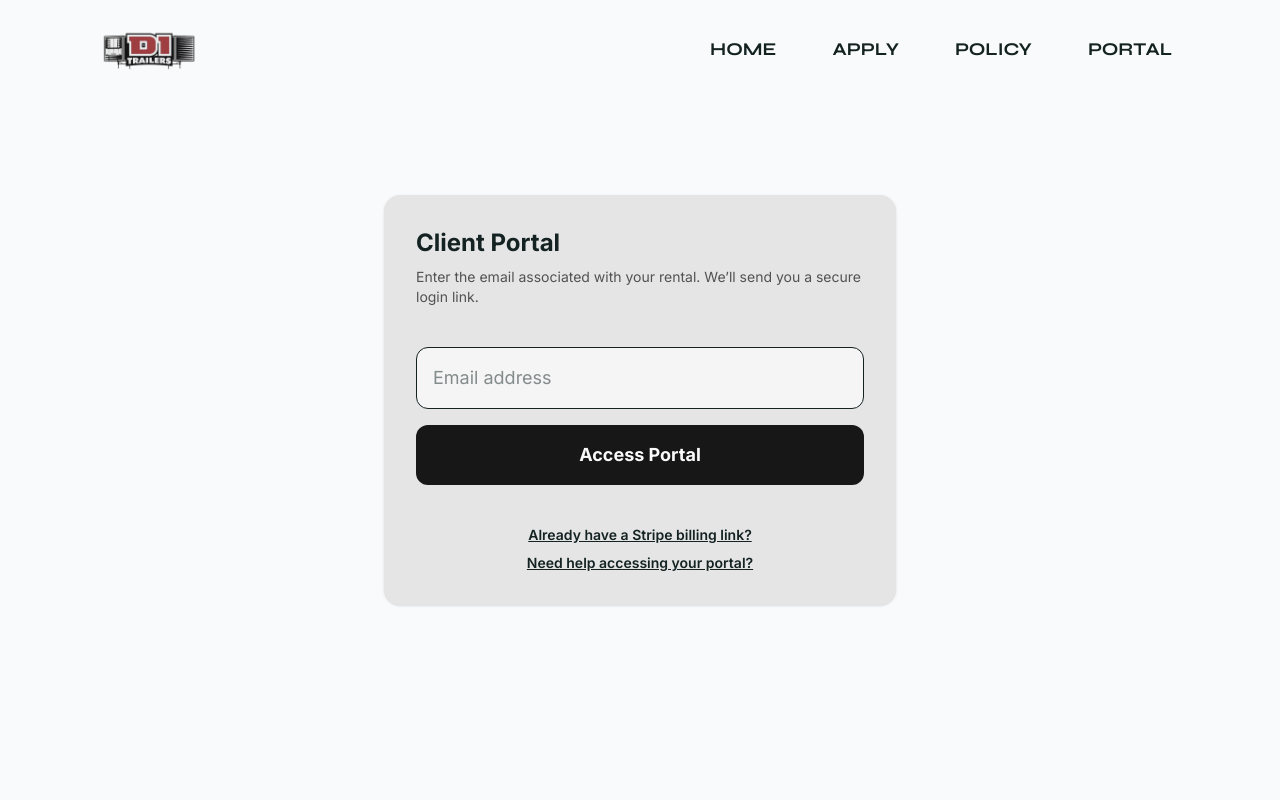
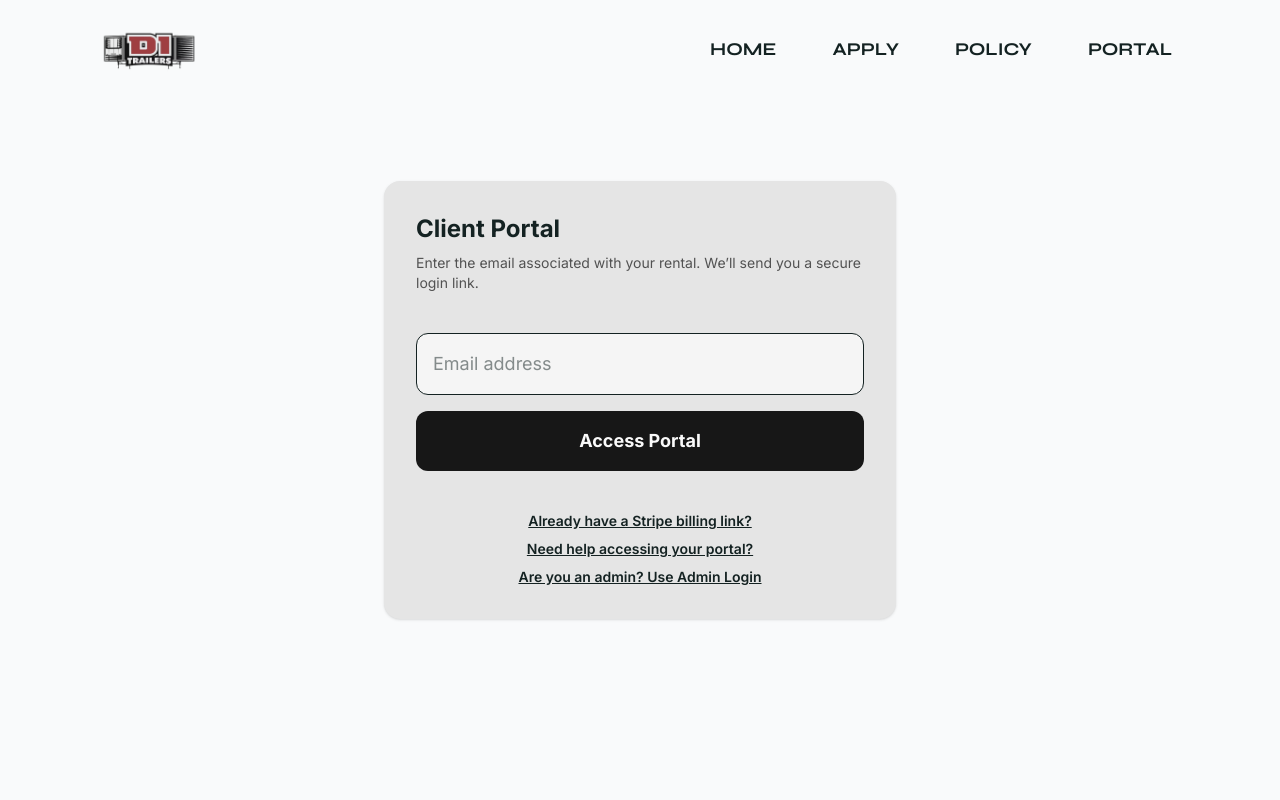
Before and after one commit to d1trailers/d1trailers, a Next.js app: page /login in a window 1280 px wide. Shown: the top 800 px of the page. Built offline with nearby package versions, Linux system fonts and the light colour scheme; a web font is replaced by a local one.

Commit message:
Add Admin Login Link To Client Login Portal

```diff
--- a/src/app/login/page.js
+++ b/src/app/login/page.js
@@ -2,6 +2,7 @@
 
 import { useState } from "react";
 import Card from "@/components/ui/Card";
+import Link from "next/link";
 
 export default function Login() {
 	const [email, setEmail] = useState("");
@@ -75,6 +76,9 @@ export default function Login() {
 				<div className="text-center text-sm font-semibold space-y-2">
 					<a className="block underline">Already have a Stripe billing link?</a>
 					<a className="block underline">Need help accessing your portal?</a>
+					<Link href="/admin/login" className="block underline">
+						Are you an admin? Use Admin Login
+					</Link>
 				</div>
 			</Card>
 		</div>
```
